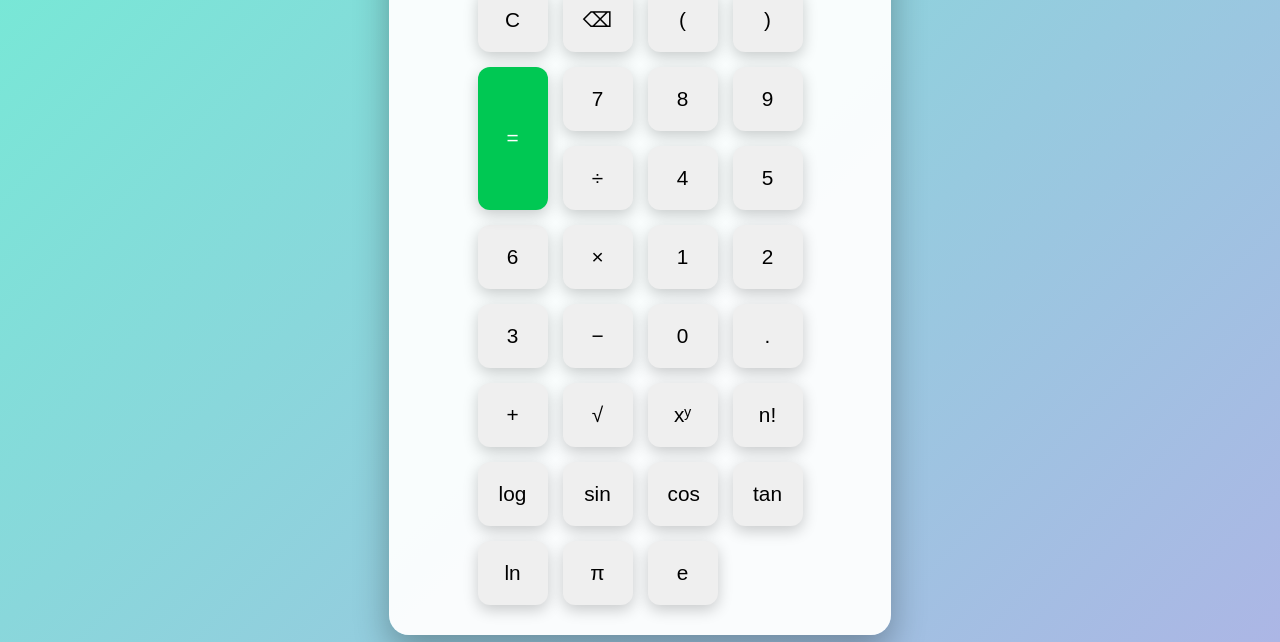
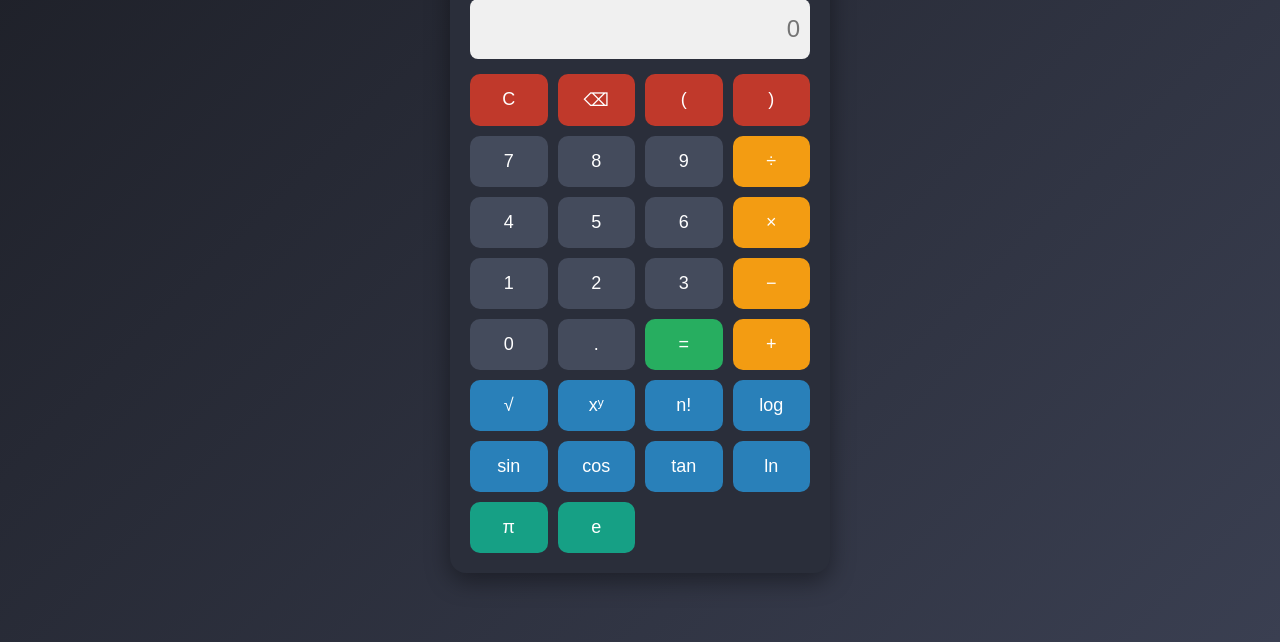
Before and after one commit to PedroM-K/calculadora, a plain HTML site: page index.html in a window 1280 px wide. Shown: the part 158-800 px from the top of the page. Drawn offline with Linux system fonts and the light colour scheme.

Commit message:
Update style.css

```diff
--- a/style.css
+++ b/style.css
@@ -1,77 +1,91 @@
-/* Reset básico */
-* {
-    margin: 0;
-    padding: 0;
-    box-sizing: border-box;
-    font-family: 'Poppins', sans-serif;
-}
-
+/* Fundo e alinhamento */
 body {
   display: flex;
   justify-content: center;
   align-items: center;
-    min-height: 100vh;
-    background: linear-gradient(135deg, #74ebd5, #ACB6E5);
-    transition: background 1s ease;
+  height: 100vh;
+  background: linear-gradient(135deg, #1d1f27, #3a3f51);
+  font-family: 'Segoe UI', Tahoma, Geneva, Verdana, sans-serif;
+  margin: 0;
 }
 
-/* Calculadora */
+/* Caixa da calculadora */
 .calculator {
-    background: rgba(255,255,255,0.95);
-    padding: 30px;
-    border-radius: 20px;
-    box-shadow: 0 15px 35px rgba(0,0,0,0.3);
-    display: flex;
-    flex-direction: column;
-    align-items: center;
+  background: #2a2e3a;
+  padding: 20px;
+  border-radius: 16px;
+  box-shadow: 0 8px 25px rgba(0, 0, 0, 0.4);
+  width: 340px;
+  color: #fff;
+  text-align: center;
 }
 
-/* Display */
+.calculator h2 {
+  margin-bottom: 15px;
+  font-weight: 400;
+}
+
+/* Tela */
 #display {
   width: 100%;
   height: 60px;
-    font-size: 2em;
+  font-size: 24px;
+  margin-bottom: 15px;
   text-align: right;
-    margin-bottom: 20px;
-    border-radius: 12px;
-    border: 1px solid #ccc;
   padding: 10px;
-    background-color: #f7f7f7;
+  border-radius: 8px;
+  border: none;
+  background: #f0f0f0;
+  color: #000;
+  box-sizing: border-box;
 }
 
-/* Botões */
+/* Grid dos botões */
 .buttons {
   display: grid;
-    grid-template-columns: repeat(4, 70px);
-    grid-gap: 15px;
+  grid-template-columns: repeat(4, 1fr);
+  gap: 10px;
 }
 
+/* Botões padrão */
 button {
-    padding: 20px;
-    font-size: 1.3em;
-    border-radius: 12px;
+  padding: 15px;
+  font-size: 18px;
   border: none;
+  border-radius: 10px;
   cursor: pointer;
-    transition: all 0.3s ease;
-    box-shadow: 0 5px 15px rgba(0,0,0,0.2);
+  background: #444b5c;
+  color: #fff;
+  transition: 0.2s;
 }
 
+/* Hover */
 button:hover {
-    transform: translateY(-3px);
-    box-shadow: 0 8px 20px rgba(0,0,0,0.25);
+  background: #5c6375;
 }
 
-.operator {
-    background-color: #0077ff;
-    color: #fff;
+/* Categorias */
+button.op {
+  background: #f39c12;
 }
 
-.equal {
-    background-color: #00c853;
-    color: #fff;
-    grid-row: 2 / 4;
+button.func {
+  background: #c0392b;
 }
 
-.zero {
-    grid-column: span 2;
+button.sci {
+  background: #2980b9;
 }
+
+button.const {
+  background: #16a085;
+}
+
+button.equal {
+  background: #27ae60;
+  grid-column: span 1;
+}
+
+button.equal:hover {
+  background: #2ecc71;
+}
```
Lines whose indentation alone changed are shown as unchanged.
